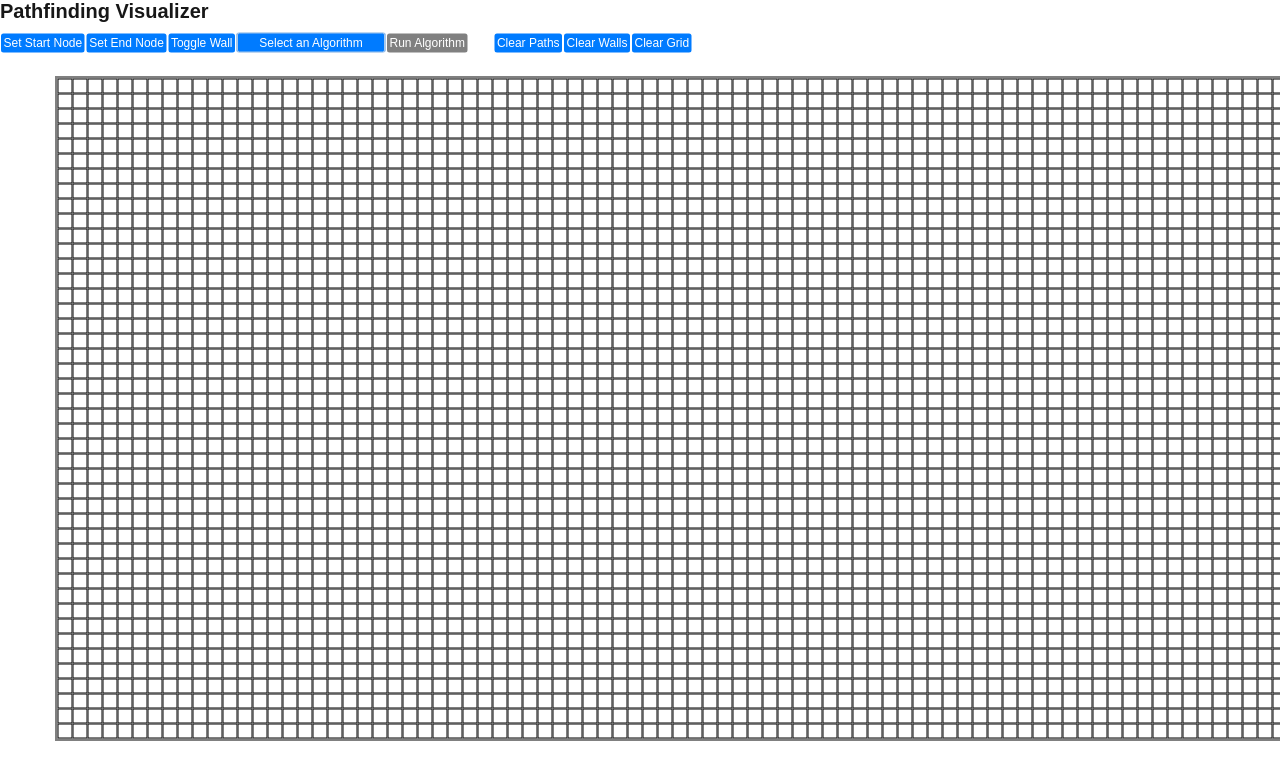
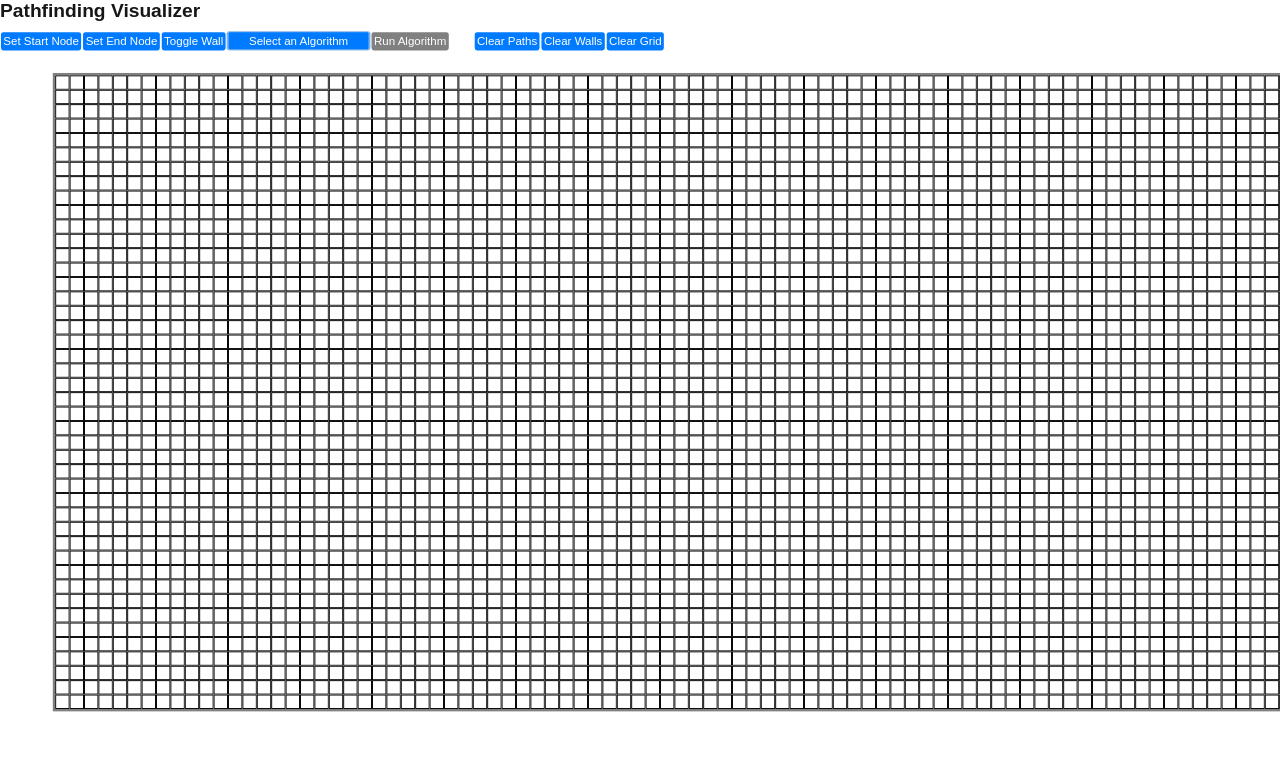
Before and after one commit to NomadicSasquatch/Pathfinding-Visualiser, a Next.js app: page / in a window 1280 px wide. Shown: the top 780 px of the page. Built offline with nearby package versions, Linux system fonts and the light colour scheme.

Commit message:
Chore: Increased transition time of toggling walls, rescaled grid

```diff
--- a/src/app/components/Node/Node.module.css
+++ b/src/app/components/Node/Node.module.css
@@ -11,6 +11,7 @@
 
 .nodeWall {
   background-color: black;
+  transition: background-color 0.35s;
 }
 
 .nodeStart  {
--- a/src/app/page.module.css
+++ b/src/app/page.module.css
@@ -1,5 +1,5 @@
 .page {
-  transform: scale(0.50);
+  transform: scale(0.48);
   transform-origin: top left;
   display: inline-block;
   overflow-y: hidden;
```
